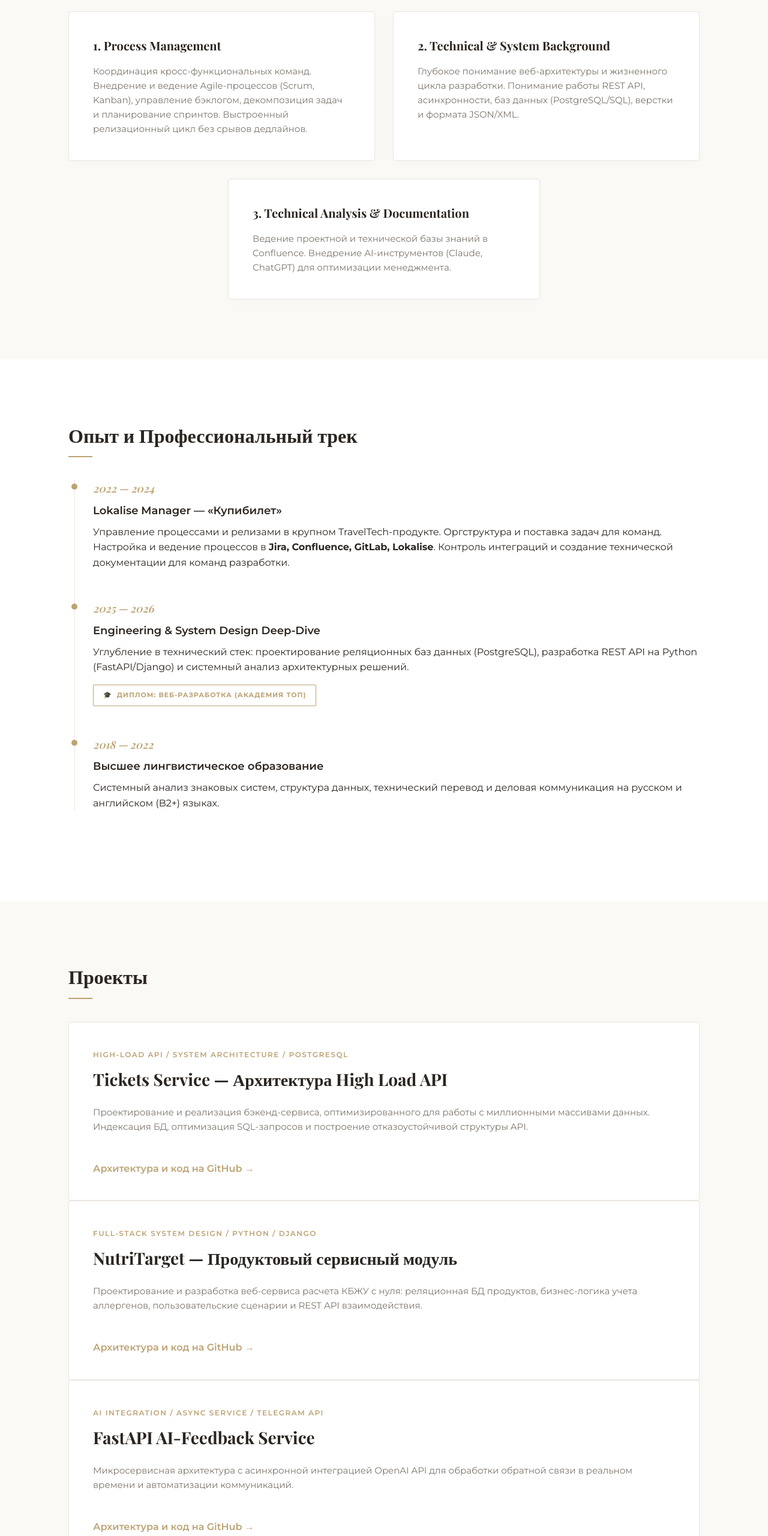
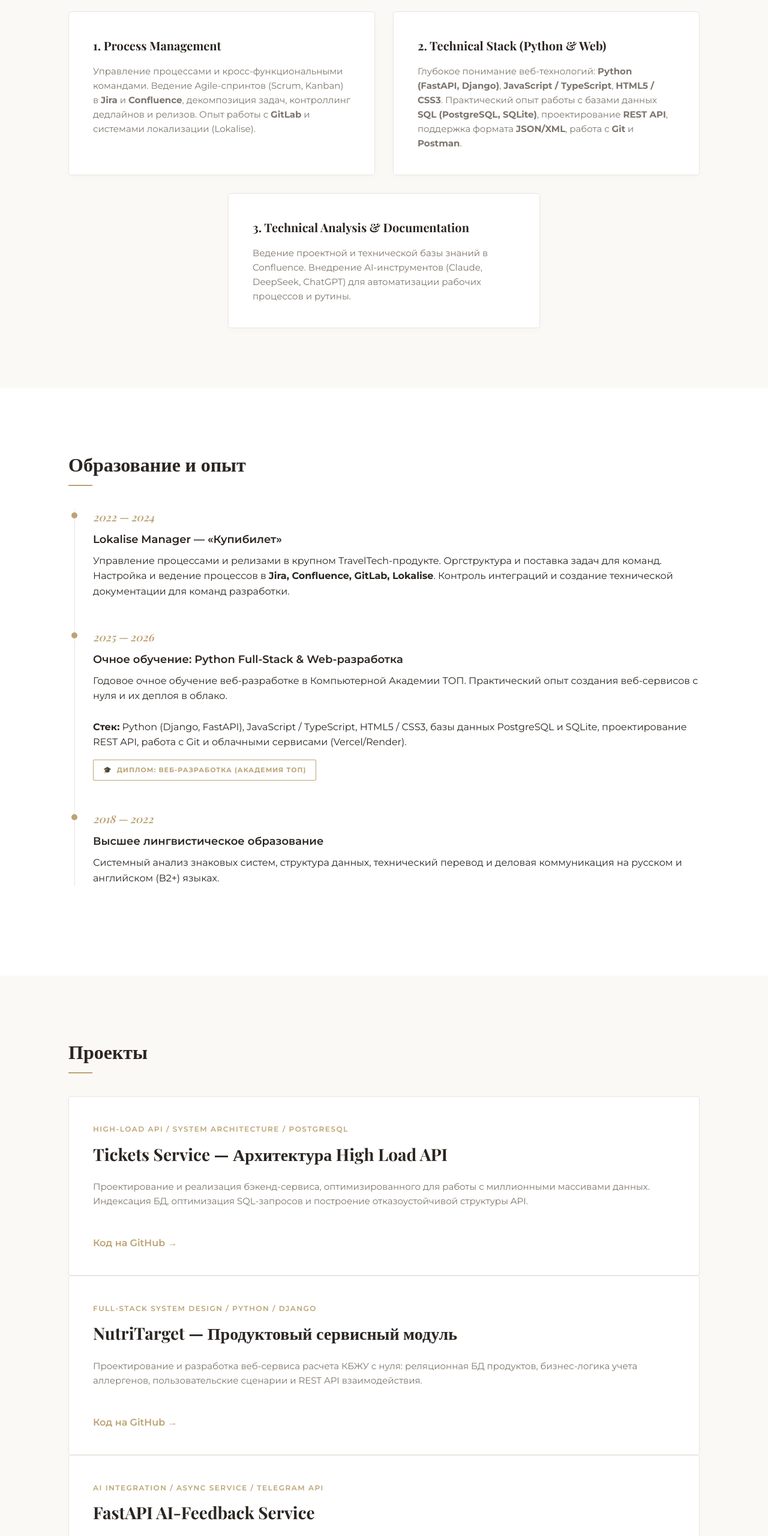
Before and after one commit to alenariev/MyPortfolio, a website built with Vite: page frontend/index.html in a window 1280 px wide. Shown: the part 873-3433 px from the top of the page at 60% size. Built offline with nearby package versions, Linux system fonts and the light colour scheme; a web font is replaced by a local one.

Commit message:
Update portfolio for Project Manager & Technical PM positioning

```diff
--- a/frontend/index.html
+++ b/frontend/index.html
@@ -59,21 +59,21 @@
           <div class="card">
             <h3>1. Process Management</h3>
             <p>
-              Координация кросс-функциональных команд. Внедрение и ведение Agile-процессов (Scrum, Kanban), управление бэклогом, декомпозиция задач и планирование спринтов. Выстроенный релизационный цикл без срывов дедлайнов.
+              Управление процессами и кросс-функциональными командами. Ведение Agile-спринтов (Scrum, Kanban) в <strong>Jira</strong> и <strong>Confluence</strong>, декомпозиция задач, контроллинг дедлайнов и релизов. Опыт работы с <strong>GitLab</strong> и системами локализации (Lokalise).
             </p>
           </div>
 
           <div class="card">
-            <h3>2. Technical &amp; System Background</h3>
+            <h3>2. Technical Stack (Python &amp; Web)</h3>
             <p>
-              Глубокое понимание веб-архитектуры и жизненного цикла разработки. Понимание работы REST API, асинхронности, баз данных (PostgreSQL/SQL), верстки и формата JSON/XML.
+              Глубокое понимание веб-технологий: <strong>Python (FastAPI, Django)</strong>, <strong>JavaScript / TypeScript</strong>, <strong>HTML5 / CSS3</strong>. Практический опыт работы с базами данных <strong>SQL (PostgreSQL, SQLite)</strong>, проектирование <strong>REST API</strong>, поддержка формата <strong>JSON/XML</strong>, работа с <strong>Git</strong> и <strong>Postman</strong>.
             </p>
           </div>
 
           <div class="card">
             <h3>3. Technical Analysis &amp; Documentation</h3>
             <p>
-              Ведение проектной и технической базы знаний в Confluence. Внедрение AI-инструментов (Claude, ChatGPT) для оптимизации менеджмента.
+              Ведение проектной и технической базы знаний в Confluence. Внедрение AI-инструментов (Claude, DeepSeek, ChatGPT) для автоматизации рабочих процессов и рутины.
             </p>
           </div>
 
@@ -84,7 +84,7 @@
     <!-- Опыт и развитие -->
     <section id="education" class="section bg-white">
       <div class="app-container">
-        <h2 class="section-title">Опыт и Профессиональный трек</h2>
+        <h2 class="section-title">Образование и опыт</h2>
         <div class="timeline">
 
           <div class="timeline-item">
@@ -100,9 +100,11 @@
           <div class="timeline-item">
             <div class="timeline-date">2025 — 2026</div>
             <div class="timeline-content">
-              <h3>Engineering &amp; System Design Deep-Dive</h3>
+              <h3>Очное обучение: Python Full-Stack &amp; Web-разработка</h3>
               <p>
-                Углубление в технический стек: проектирование реляционных баз данных (PostgreSQL), разработка REST API на Python (FastAPI/Django) и системный анализ архитектурных решений.
+                Годовое очное обучение веб-разработке в Компьютерной Академии ТОП. Практический опыт создания веб-сервисов с нуля и их деплоя в облако.
+                <br><br>
+                <strong>Стек:</strong> Python (Django, FastAPI), JavaScript / TypeScript, HTML5 / CSS3, базы данных PostgreSQL и SQLite, проектирование REST API, работа с Git и облачными сервисами (Vercel/Render).
               </p>
               <div class="docs-actions">
                 <a href="/diploma-top.jpeg" target="_blank" class="btn-doc btn-doc-gold">
@@ -137,7 +139,7 @@
             <p>
               Проектирование и реализация бэкенд-сервиса, оптимизированного для работы с миллионными массивами данных. Индексация БД, оптимизация SQL-запросов и построение отказоустойчивой структуры API.
             </p>
-            <a href="https://github.com/alenariev/tickets_service" target="_blank" rel="noopener" class="gold-link">Архитектура и код на GitHub &rarr;</a>
+            <a href="https://github.com/alenariev/tickets_service" target="_blank" rel="noopener" class="gold-link">Код на GitHub &rarr;</a>
           </div>
 
           <div class="project-card">
@@ -146,7 +148,7 @@
             <p>
               Проектирование и разработка веб-сервиса расчета КБЖУ с нуля: реляционная БД продуктов, бизнес-логика учета аллергенов, пользовательские сценарии и REST API взаимодействия.
             </p>
-            <a href="https://github.com/alenariev/nutritarget" target="_blank" rel="noopener" class="gold-link">Архитектура и код на GitHub &rarr;</a>
+            <a href="https://github.com/alenariev/nutritarget" target="_blank" rel="noopener" class="gold-link">Код на GitHub &rarr;</a>
           </div>
 
           <div class="project-card">
@@ -155,9 +157,16 @@
             <p>
               Микросервисная архитектура с асинхронной интеграцией OpenAI API для обработки обратной связи в реальном времени и автоматизации коммуникаций.
             </p>
-            <a href="https://github.com/alenariev/backend-test" target="_blank" rel="noopener" class="gold-link">Архитектура и код на GitHub &rarr;</a>
+            <a href="https://github.com/alenariev/backend-test" target="_blank" rel="noopener" class="gold-link">Код на GitHub &rarr;</a>
           </div>
-
+          <div class="project-card">
+            <span class="project-tag">Python / FastAPI / Open-Meteo API / Tailwind</span>
+            <h3>VibeCheck — AI Activity Predictor</h3>
+            <p>Полноценный веб-сервис для анализа метеоданных и прогнозирования идеальных условий для городских активностей.</p>
+            <div style="display: flex; gap: 15px; margin-top: 15px;">
+                <a href="https://github.com/alenariev/vibecheck-project" target="_blank" class="gold-link">Код на GitHub</a>
+            </div>
+        </div>
       </div>
     </section>
 
```
